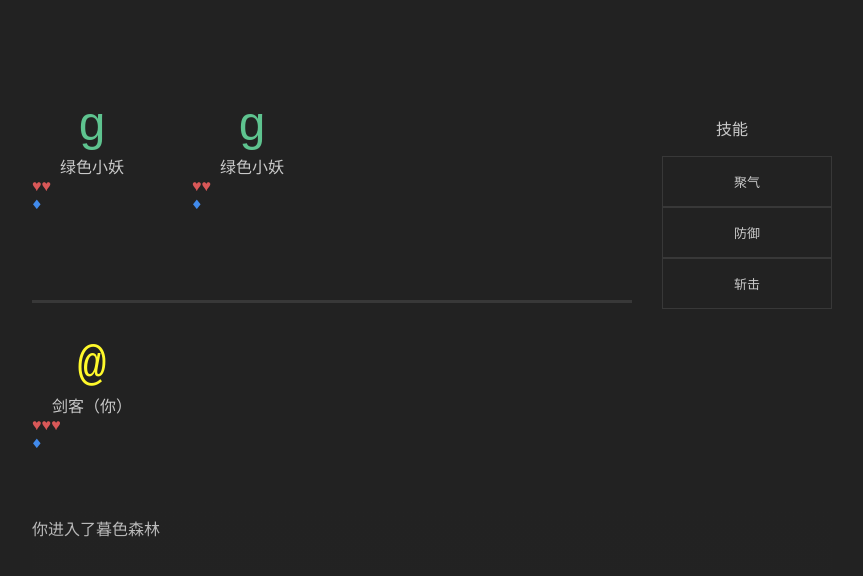
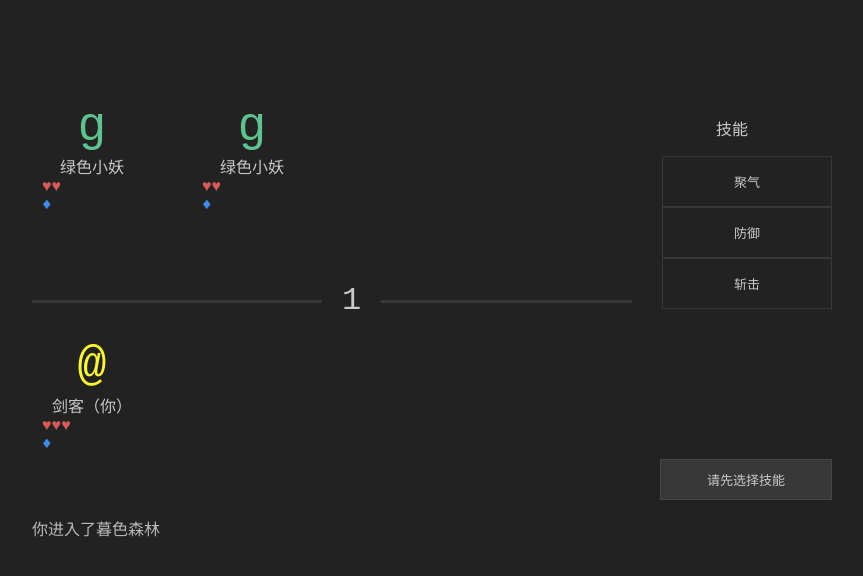
Before and after one commit to shd101wyy/LittleRPG, a React app: page / in a window 1280 px wide. Shown: the top 576 px of the page, without its empty margins (208-1071 px from the left). Built offline with nearby package versions, Linux system fonts and the light colour scheme.

Commit message:
add basic battle system

```diff
--- a/src/data/battle.js
+++ b/src/data/battle.js
@@ -5,8 +5,17 @@ export default class Battle extends React.Component {
     super(props)
 
     this.state = {
-      skillInfo: null
+      skillInfo: null,  // 选中的技能
+      chosenSkillName: null,
+      canEnterNextTurn: false,
+      attackEnemy: false,
+      targets: []  // 技能释放对象
     }
+
+    this.turn = 1;
+    this.targetNum = 0
+    this.chosenSkill = null
+    this.chosenTargets = []
   }
 
   drawHp(num) {
@@ -33,16 +42,88 @@ export default class Battle extends React.Component {
     this.setState({skillInfo: null})
   }
 
+  clickSkill(skill) {
+    console.log('click skill ', skill)
+    if (this.state.chosenSkillName === skill.skillName) {
+      this.setState({chosenSkillName: null, canEnterNextTurn: false, attackEnemy: false})
+    } else {
+      this.setState({chosenSkillName: skill.skillName})
+      this.chosenSkill = skill
+      if (skill.mode === 'self') {
+        this.setState({canEnterNextTurn: true, attackEnemy: false})
+      } else if (skill.mode === "enemy") {
+        this.setState({canEnterNextTurn: false, attackEnemy: true})
+        this.targetNum = skill.targetNum
+      }
+    }
+  }
+
+  chooseTarget(target) {
+    if (target.chosen) {
+      target.chosen = !target.chosen
+
+      // remove chosen one
+      let targets = []
+      for (let i = 0; i < this.chosenTargets.length; i++) {
+        if (this.chosenTargets[i] !== target) {
+          targets.push(target)
+        }
+      }
+      this.chosenTargets = targets
+
+      this.setState({canEnterNextTurn: false})
+    } else {
+      if (this.state.canEnterNextTurn) {
+        return
+      }
+      target.chosen = true
+      this.chosenTargets.push(target)
+      if (this.chosenTargets.length === this.targetNum) {
+        this.setState({canEnterNextTurn: true})
+      } else {
+        this.setState({canEnterNextTurn: false})
+      }
+    }
+  }
+
+  enterNextTurn() {
+    console.log('enter next turn')
+    let skill = this.chosenSkill,
+        targets = this.chosenTargets
+    console.log(skill)
+    console.log(targets)
+
+    if (skill.mode === 'self') {
+      skill.func()
+    } else if (skill.mode === 'enemy') {
+      skill.func(targets)
+    }
+
+    for(let i = 0; i < targets.length; i++) {
+      targets[i].chosen = false
+    }
+
+    // restore everything
+    this.targetNum = 0
+    this.chosenSkill = null
+    this.chosenTargets = []
+    this.turn++
+    this.setState({canEnterNextTurn: false, skillInfo: null, chosenSkillName: null, attackEnemy: false, targets: []})
+  }
+
   render() {
     let enemies = this.props.enemies,
         me = this.props.me
-    console.log(me)
     return  <div className="battle-panel">
               <div className="battle">
                 <div className="enemies">
                   {enemies.map((enemy, i) => {
-                    console.log(enemy)
-                    return  <div className="enemy" key={i}>
+                    if (enemy.hp <= 0) {
+                      return
+                    }
+
+                    return  <div className={"enemy" + (this.state.attackEnemy ? ' attack-target' : '') + (enemy.chosen ? ' chosen' : '')} key={i}
+                            onClick={this.state.attackEnemy ? this.chooseTarget.bind(this, enemy) : null}>
                               <div className="ascii" style={{color: enemy.color}}> {enemy.ascii} </div>
                               <div className="info"> {enemy.info} </div>
                               <div className="hp"> {this.drawHp(enemy.hp)} </div>
@@ -62,8 +143,10 @@ export default class Battle extends React.Component {
               <div className="skills">
                 <p className="title"> 技能 </p>
                 {me.skills.map((skill, i) => {
-                  console.log(skill)
-                  return  <div className="skill" key={i} onMouseOver={this.showSkillInfo.bind(this, skill.skillName, skill.info)} onMouseLeave={this.hideSkillInfo.bind(this)}>
+                  return  <div className={"skill " + (this.state.chosenSkillName === skill.skillName ? 'chosen' : '')} key={i}
+                                onMouseOver={this.showSkillInfo.bind(this, skill.skillName, skill.info)}
+                                onMouseLeave={this.hideSkillInfo.bind(this)}
+                                onClick={this.clickSkill.bind(this, skill)}>
                             <p> {skill.skillName} </p>
                           </div>
                 })}
@@ -74,6 +157,12 @@ export default class Battle extends React.Component {
                   </div> : null
                 }
               </div>
+              <div className="turn">
+                {this.turn}
+              </div>
+              <div className={"next-turn " + (this.state.canEnterNextTurn ? 'available' : '')} onClick={this.state.canEnterNextTurn ? this.enterNextTurn.bind(this) : null}>
+
+              </div>
             </div>
   }
 }
--- a/src/data/careers/swordman.js
+++ b/src/data/careers/swordman.js
@@ -19,47 +19,47 @@ export default class Swordman extends Player{
       this.hp = 10
       this.qi = 4
 
-      this.addSkill('聚气', ()=> {this.qi += 4}, '增加 4 点气')
+      this.addSkill('聚气', ()=> {this.qi += 4}, '增加 4 点气', 'self')
     } else if (lv >= 25) {
       this.hp = 8
       this.qi = 4
 
-      this.addSkill('聚气', ()=> {this.qi += 3}, '增加 3 点气')
+      this.addSkill('聚气', ()=> {this.qi += 3}, '增加 3 点气', 'self')
     } else if (lv >= 20) {
       this.hp = 7
       this.qi = 3
 
-      this.addSkill('聚气', ()=> {this.qi += 3}, '增加 3 点气')
+      this.addSkill('聚气', ()=> {this.qi += 3}, '增加 3 点气', 'self')
     } else if (lv >= 15) {
       this.hp = 6
       this.qi = 3
 
-      this.addSkill('聚气', ()=> {this.qi += 2}, '增加 2 点气')
+      this.addSkill('聚气', ()=> {this.qi += 2}, '增加 2 点气', 'self')
     } else if (lv >= 10) {
       this.hp = 5
       this.qi = 2
 
-      this.addSkill('聚气', ()=> {this.qi += 2}, '增加 2 点气')
+      this.addSkill('聚气', ()=> {this.qi += 2}, '增加 2 点气', 'self')
     } else if (lv >= 5) {
       this.hp = 4
       this.qi = 2
 
-      this.addSkill('聚气', ()=> {this.qi += 1}, '增加 1 点气')
+      this.addSkill('聚气', ()=> {this.qi += 1}, '增加 1 点气', 'self')
     } else {
       this.hp = 3
       this.qi = 1
 
-      this.addSkill('聚气', ()=> {this.qi += 1}, '增加 1 点气')
+      this.addSkill('聚气', ()=> {this.qi += 1}, '增加 1 点气', 'self')
     }
 
     if (lv >= 1) {
-      this.addSkill('防御', ()=> {this.defence = 1}, '抵挡 1 伤害')
+      this.addSkill('防御', ()=> {this.defence = 1}, '抵挡 1 伤害', 'self')
     }
 
     if (lv >= 1) {
-      this.addSkill('斩击', (enemy)=> {
-        enemy.hp -= 1     // TODO: enemy 以后也有可能会有防御技能
-      }, '消耗 1 气，对单体敌人造成 1 伤害')
+      this.addSkill('斩击', (enemies)=> {
+        enemies[0].hp -= 1     // TODO: enemy 以后也有可能会有防御技能
+      }, '消耗 1 气，对单体敌人造成 1 伤害', 'enemy', 1)
     }
 
   }
--- a/src/data/objects/player.js
+++ b/src/data/objects/player.js
@@ -7,18 +7,24 @@ export default class Player extends GameObject {
     this.skills = []
   }
 
-  addSkill(skillName, func, info) {
+  /*
+    mode 有三种
+    1. 对自己释放的技能
+    2. 对敌人释放的技能
+    3. 对友军释放的技能 (友军包括自己)
+   */
+  addSkill(skillName, func, info, mode="enemy", targetNum = 1) {
     let found = false
     for (let i = 0; i < this.skills.length; i++) {
         if (this.skills[i].skillName === skillName) {
           found = true
-          this.skills[i] = {skillName, func, info}  // upgrade existed skill
+          this.skills[i] = {skillName, func, info, mode, targetNum}  // upgrade existed skill
           break
         }
     }
 
     if (!found) {
-      this.skills.push({skillName, func, info})  // learn new skill
+      this.skills.push({skillName, func, info, mode, targetNum})  // learn new skill
     }
   }
 }
--- a/src/less/battle.less
+++ b/src/less/battle.less
@@ -1,7 +1,11 @@
 .battle-panel {
+  position: relative;
   width: 800px;
   height: 500px;
   display: inline-block;
+
+  user-select: none;
+  -webkit-user-select: none;
 
   @media only screen and (min-device-width: 320px) and (max-device-width: 480px) {
     width: 300px;
@@ -24,6 +28,18 @@
         width: 120px;
         height: 120px;
         margin-right: 40px;
+
+        &.attack-target {
+          background-color: #454545;
+
+          &:hover {
+            cursor: pointer;
+          }
+
+          &.chosen {
+            background-color: #811E1E;
+          }
+        }
       }
     }
 
@@ -53,12 +69,14 @@
       color: #d95858;
       font-size: 16px;
       text-align: left;
+      padding-left: 10px;
     }
 
     .qi {
       color: #418aeb;
       font-size: 16px;
       text-align: left;
+      padding-left: 10px;
     }
   }
 
@@ -83,6 +101,11 @@
         cursor: pointer;
         background-color: #333333;
       }
+
+      &.chosen {
+        border: 1px solid #8E8E8E;
+        background-color: #1C6734;
+      }
     }
 
     .skill-info {
@@ -101,4 +124,42 @@
       }
     }
   }
+
+  .turn {
+    position: absolute;
+    color: #c9c9c9;
+    font-size: 32px;
+    left: 290px;
+    top: 282px;
+    background-color: #222222;
+    padding: 0 20px;
+  }
+
+  .next-turn {
+    position: absolute;
+    right: 0;
+    bottom: 0;
+    color: #c9c9c9;
+    border: 1px solid #454545;
+    width: 150px;
+    padding: 10px;
+    background-color: #383838;
+
+    &:hover {
+      cursor: pointer;
+      background-color: #454545;
+    }
+
+    &::after {
+      content: "请先选择技能";
+    }
+
+    &.available {
+      background-color: #30834B;
+
+      &::after {
+        content: "下一回合";
+      }
+    }
+  }
 }
```
Also changed, not shown: src/build/bundle.js.
